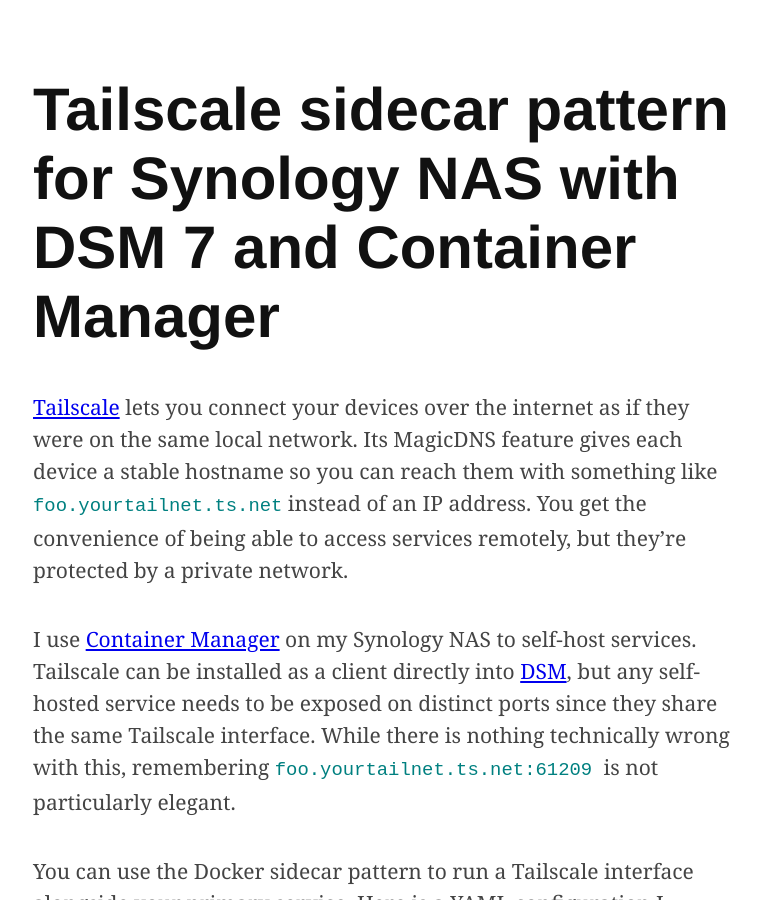
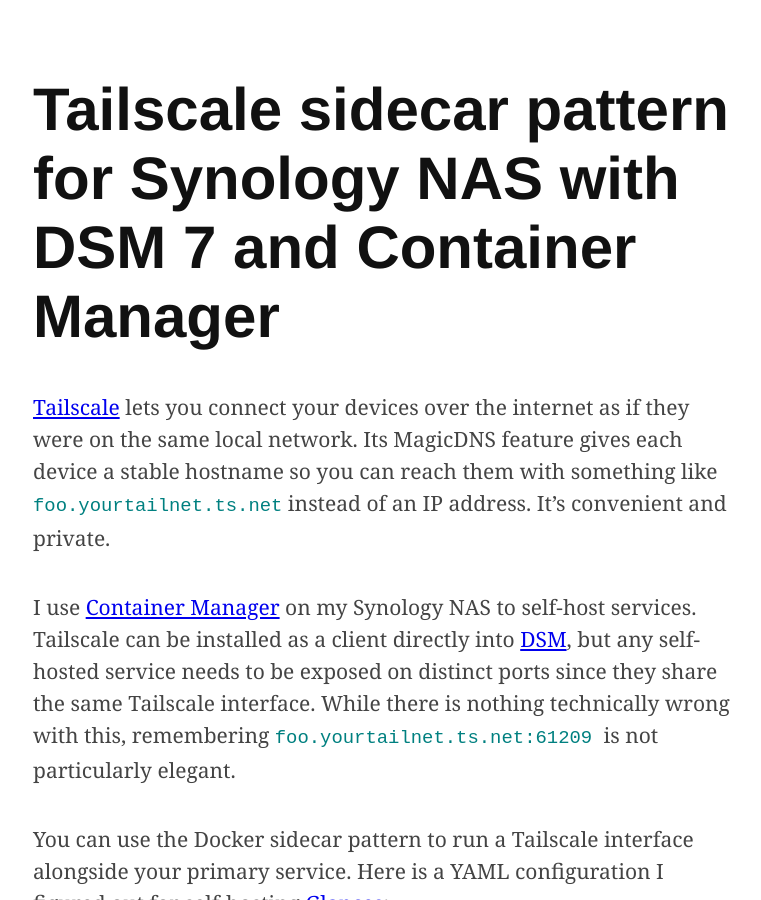
Before and after one commit to tatey/tatey.com, a Jekyll site: the page built from _posts/2026-03-08-tailscale-sidecar-pattern-for-synology-nas-with-dsm-7-and-container-manager.md, in a window 1280 px wide and 900 px high. Shown: the whole window, without its empty margins (257-1018 px from the left). Built offline with Jekyll 4.4.1, drawn with Linux system fonts in a browser that asks for light colours.

Commit message:
Update post: 2026-03-08-tailscale-sidecar-pattern-for-synology-nas-with-dsm-7-and-container-manager

```diff
--- a/_posts/2026-03-08-tailscale-sidecar-pattern-for-synology-nas-with-dsm-7-and-container-manager.md
+++ b/_posts/2026-03-08-tailscale-sidecar-pattern-for-synology-nas-with-dsm-7-and-container-manager.md
@@ -3,7 +3,7 @@
 title: Tailscale sidecar pattern for Synology NAS with DSM 7 and Container Manager
 ---
 
-[Tailscale](https://tailscale.com) lets you connect your devices over the internet as if they were on the same local network. Its MagicDNS feature gives each device a stable hostname so you can reach them with something like `foo.yourtailnet.ts.net` instead of an IP address. You get the convenience of being able to access services remotely, but they're protected by a private network.
+[Tailscale](https://tailscale.com) lets you connect your devices over the internet as if they were on the same local network. Its MagicDNS feature gives each device a stable hostname so you can reach them with something like `foo.yourtailnet.ts.net` instead of an IP address. It's convenient and private.
 
 I use [Container Manager](https://www.synology.com/en-br/dsm/feature/docker) on my Synology NAS to self-host services. Tailscale can be installed as a client directly into [DSM](https://www.synology.com/en-us/dsm), but any self-hosted service needs to be exposed on distinct ports since they share the same Tailscale interface. While there is nothing technically wrong with this, remembering `foo.yourtailnet.ts.net:61209 ` is not particularly elegant.
 
```
